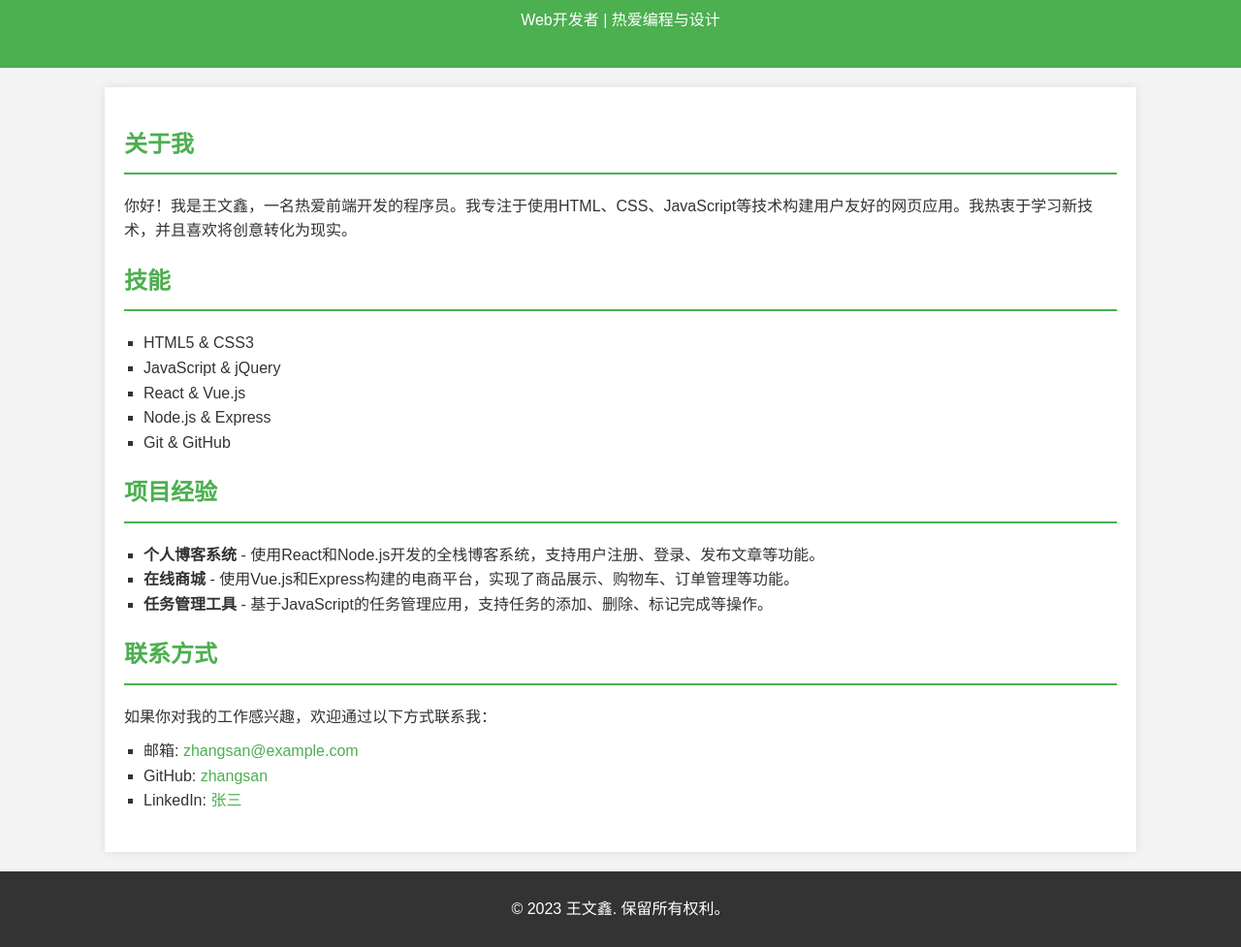
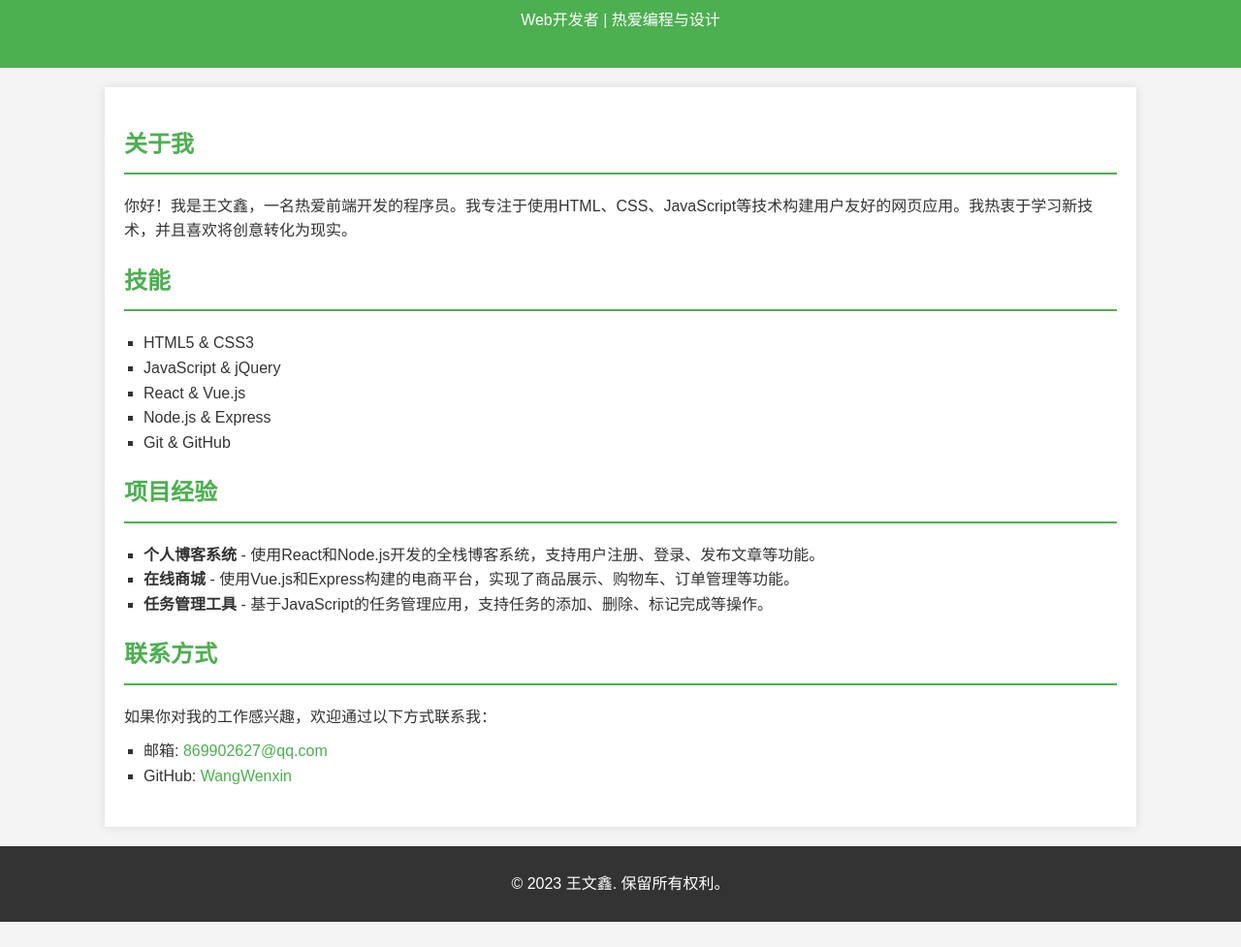
Before and after one commit to wwx0064/wwx-github.github.io, a plain HTML site: page index.html in a window 1280 px wide. Shown: the part 106-1083 px from the top of the page at 97% size. After the commit the page ends 1057 px from the top, so only its background shows below. Drawn offline with Linux system fonts and the light colour scheme.

Commit message:
Update index.html

```diff
--- a/index.html
+++ b/index.html
@@ -96,9 +96,8 @@
         <h2>联系方式</h2>
         <p>如果你对我的工作感兴趣，欢迎通过以下方式联系我：</p>
         <ul>
-            <li>邮箱: <a href="mailto:zhangsan@example.com">zhangsan@example.com</a></li>
-            <li>GitHub: <a href="https://github.com/zhangsan">zhangsan</a></li>
-            <li>LinkedIn: <a href="https://www.linkedin.com/in/zhangsan">张三</a></li>
+            <li>邮箱: <a href="mailto:869902627@qq.com">869902627@qq.com</a></li>
+            <li>GitHub: <a href="https://wwx0064.github.io/wwx-github.github.io/">WangWenxin</a></li>
         </ul>
     </div>
 </div>
```
